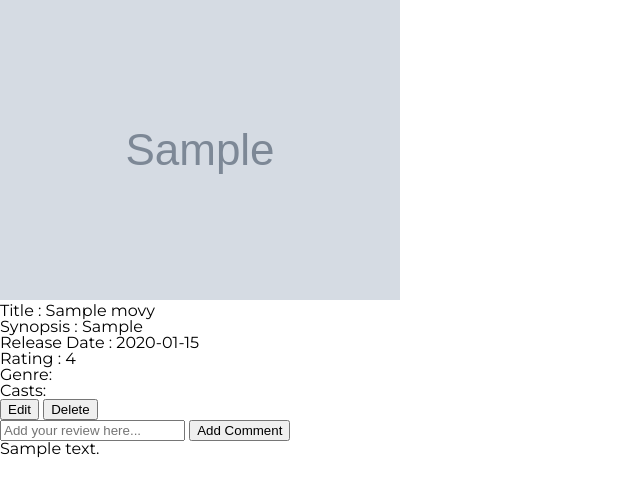
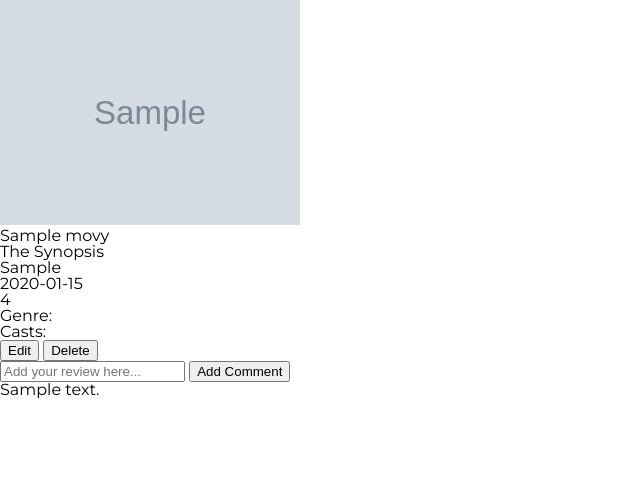
Before and after one commit to jaybhoyar/movie-library-node, a Node server app: page /movies/600000000000000000000001 in a window 1280 px wide. Shown: the top 497 px of the page, without its empty margins (0-640 px from the left). Run offline with Node 20, Linux system fonts and the light colour scheme; tables that the repository leaves empty hold one stand-in row (values such as "Sample post"); grey boxes marked "Sample" are stand-in pictures; some libraries are stand-ins or nearby versions.

Commit message:
detailed movie

```diff
--- a/public/stylesheets/style.css
+++ b/public/stylesheets/style.css
@@ -284,6 +284,10 @@ main .display_container .movie_container a .container h2 {
   width: 250px;
 }
 
+.form_container .container form .col input:focus {
+  border-bottom: 1.5px solid #009688;
+}
+
 .form_container .container form .col .submit_button {
   padding: 0.8rem 1.5rem;
   cursor: pointer;
@@ -294,4 +298,8 @@ main .display_container .movie_container a .container h2 {
   color: #fff;
   border-radius: 6px;
 }
+
+.detailmovie-container .movie_poster .movie-img {
+  width: 300px;
+}
 /*# sourceMappingURL=style.css.map */
--- a/public/stylesheets/style.scss
+++ b/public/stylesheets/style.scss
@@ -234,6 +234,9 @@ main {
 					font-size: 1rem;
 					width: 250px;
 				}
+				input:focus {
+					border-bottom: 1.5px solid #009688;
+				}
 				.submit_button {
 					padding: 0.8rem 1.5rem;
 					cursor: pointer;
@@ -311,3 +314,10 @@ main {
 // 	width: 100%;
 // 	height: auto;
 // }
+.detailmovie-container {
+	.movie_poster {
+		.movie-img {
+			width: 300px;
+		}
+	}
+}
--- a/views/detailMovie.ejs
+++ b/views/detailMovie.ejs
@@ -7,14 +7,15 @@
 		<link rel="stylesheet" href="/stylesheets/style.css" />
 	</head>
 	<body>
-		<div class="container">
+		<div class="detailmovie-container">
 			<div class="movie_poster">
-				<img src="/uploads/<%= movie.img %>" alt="" />
-			</div>
-			<h2>Title : <%= movie.title %></h2>
-			<h3>Synopsis : <%= movie.synopsis %></h3>
-			<h4>Release Date : <%= movie.releaseDate %></h4>
-			<h5>Rating : <%= movie.rating %></h5>
+				<img class="movie-img" src="/uploads/<%= movie.img %>" alt="" />
+      </div>
+      <p class="title"> <%= movie.title %></p>
+      <h3>The Synopsis</h3>
+			<p class="synopsis"><%= movie.synopsis %></p>
+			<p class="release-date"><%= movie.releaseDate %></h4>
+			<p class="rating"> <%= movie.rating %></h5>
 			<div class="genre">
 				<span class="genre_title">Genre:</span>
 				<% movie.genre.forEach( eachGenre => { %>
```
Also changed, not shown: 1 other file.
